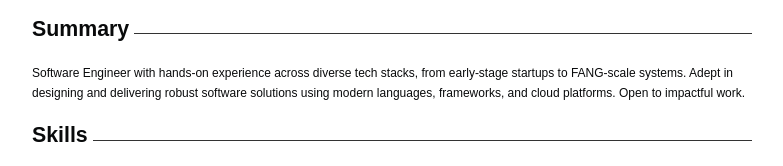
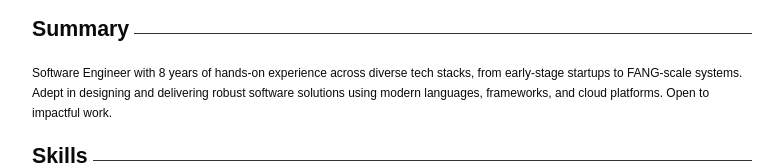
Before and after one commit to MrJuneJune/astro-blog, an Astro site: page / in a window 1280 px wide. Shown: the part 586-752 px from the top of the page, without its empty margins (248-1031 px from the left). Built offline with nearby package versions, Linux system fonts and the light colour scheme; Astro itself is replaced by a stand-in of ours.

Commit message:
Updated resume file

```diff
--- a/src/pages/index.astro
+++ b/src/pages/index.astro
@@ -208,7 +208,7 @@ import { SITE_TITLE, SITE_DESCRIPTION } from '../consts';
          <h2 class="section-style"> Summary </h2>
          <div class="line"></div>
        </div>
-       <p class="paragraph-style">Software Engineer with hands-on experience across diverse tech stacks, from early-stage startups to FANG-scale systems. Adept in designing and delivering robust software solutions using modern languages, frameworks, and cloud platforms.  Open to impactful work.</p>
+       <p class="paragraph-style">Software Engineer with 8 years of hands-on experience across diverse tech stacks, from early-stage startups to FANG-scale systems. Adept in designing and delivering robust software solutions using modern languages, frameworks, and cloud platforms.  Open to impactful work.</p>
        <div class="sub-header">
 
          <h2 class="section-style"> Skills </h2>
```
Also changed, not shown: 1 other file.
